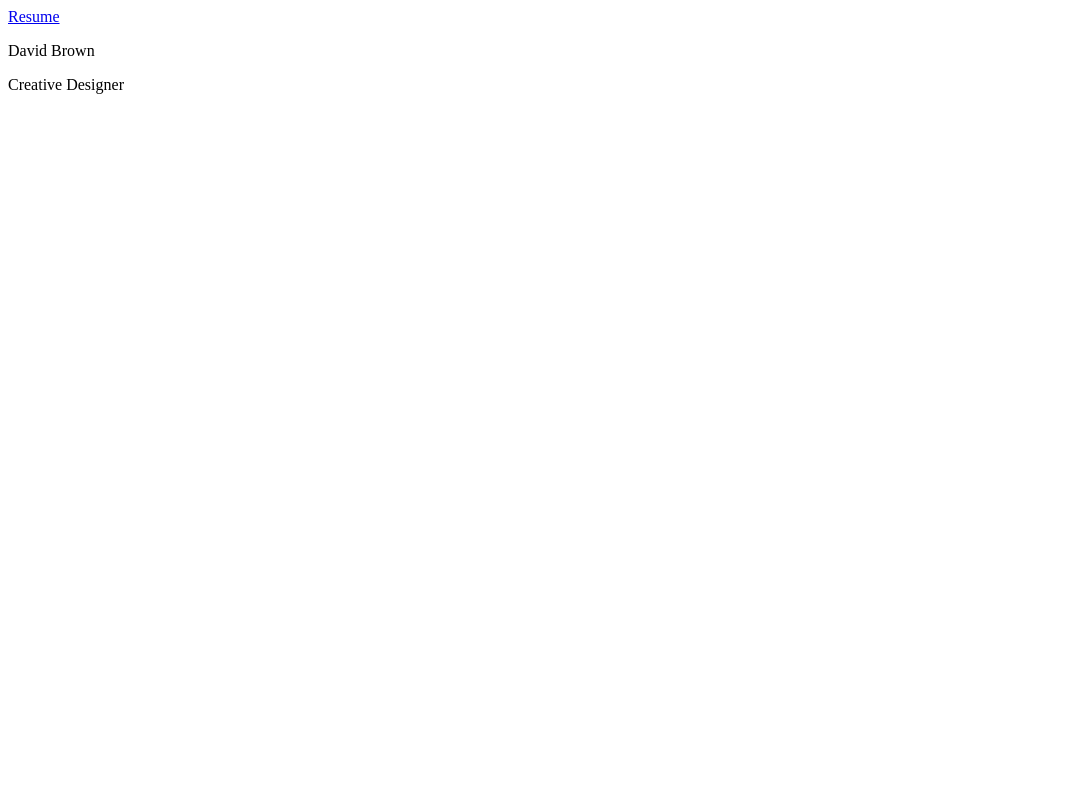
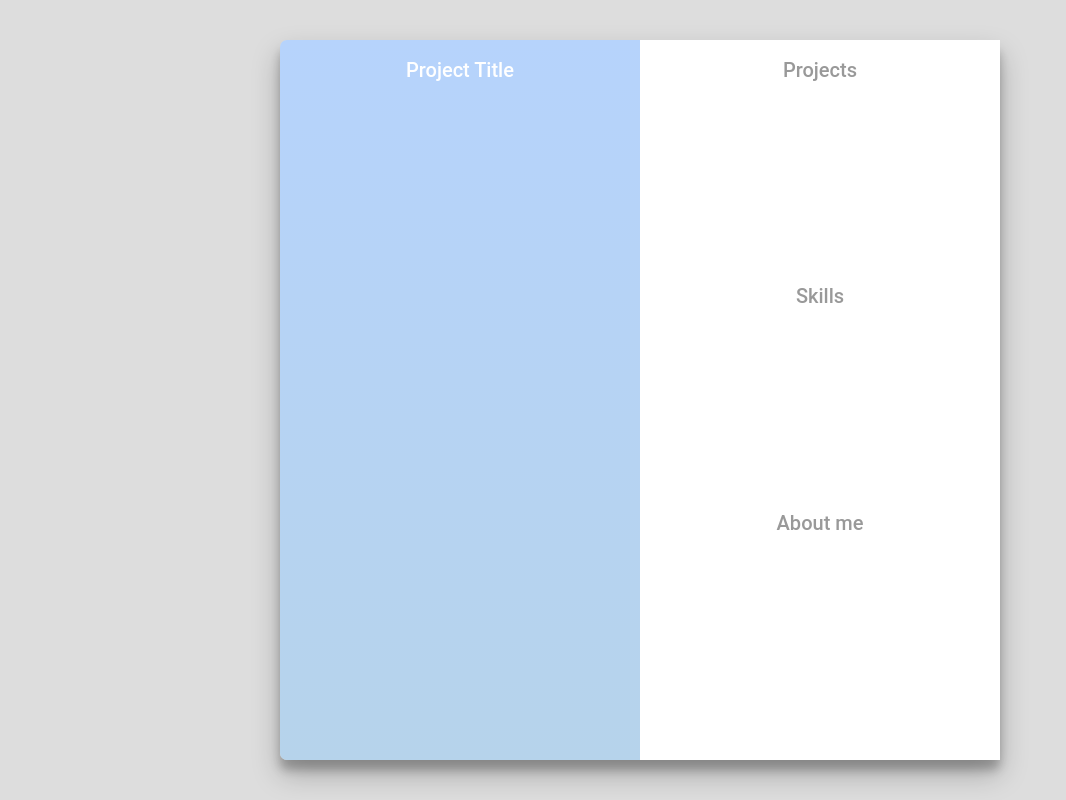
Before and after one commit to justasam/portfolio, a plain HTML site: page index.html in a window 1280 px wide. Shown: the whole page, without its empty margins (0-1066 px from the left). Drawn offline with Linux system fonts and the light colour scheme.

Commit message:
Added some styling

```diff
--- a/index.html
+++ b/index.html
@@ -1,17 +1,28 @@
 <!DOCTYPE html>
 <html lang="en">
 <head>
-    <meta charset="UTF-8">
-    <title>Resume</title>
+  <meta charset="UTF-8">
+  <meta name='viewport' content='width=device-width, initial-scale=1'>
+  <title>Portfolio</title>
+  <link href="https://fonts.googleapis.com/css?family=Roboto:300,400,500" rel="stylesheet">
+  <link rel="stylesheet" href="main.css">
 </head>
 <body>
-    <header>
-        <a href="#resume">Resume</a>
-    </header>
-
-    <div class="biggie">
-        <p>David Brown</p>
-        <p>Creative Designer</p>
+  <div class="container">
+    <div class="project-detail">
+      <h1>Project Title</h1>
     </div>
+    <div class="info">
+      <div class="project-list">
+        <h1>Projects</h1>
+      </div>
+      <div class="skills">
+        <h1>Skills</h1>
+      </div>
+      <div class="about">
+        <h1>About me</h1>
+      </div>
+    </div>
+  </div>
 </body>
 </html>
--- a/main.css
+++ b/main.css
@@ -0,0 +1,105 @@
+/* http://meyerweb.com/eric/tools/css/reset/
+   v2.0 | 20110126
+   Reset CSS
+*/
+html, body, div, span, applet, object, iframe,
+h1, h2, h3, h4, h5, h6, p, blockquote, pre,
+a, abbr, acronym, address, big, cite, code,
+del, dfn, em, img, ins, kbd, q, s, samp,
+small, strike, strong, sub, sup, tt, var,
+b, u, i, center,
+dl, dt, dd, ol, ul, li,
+fieldset, form, label, legend,
+table, caption, tbody, tfoot, thead, tr, th, td,
+article, aside, canvas, details, embed,
+figure, figcaption, footer, header, hgroup,
+menu, nav, output, ruby, section, summary,
+time, mark, audio, video {
+  margin: 0;
+  padding: 0;
+  border: 0;
+  font-size: 100%;
+  font: inherit;
+  vertical-align: baseline;
+}
+/* HTML5 display-role reset for older browsers */
+article, aside, details, figcaption, figure,
+footer, header, hgroup, menu, nav, section {
+  display: block;
+}
+body {
+  line-height: 1;
+}
+ol, ul {
+  list-style: none;
+}
+blockquote, q {
+  quotes: none;
+}
+blockquote:before, blockquote:after,
+q:before, q:after {
+  content: '';
+  content: none;
+}
+table {
+  border-collapse: collapse;
+  border-spacing: 0;
+}
+/* Done reseting */
+
+
+html {
+  font-family: 'Roboto', sans-serif;
+}
+
+body {
+  background: #dddddd;
+}
+
+h1 {
+  font-family: 'Roboto medium';
+}
+
+.container {
+  position: relative;
+  display: block;
+  margin: 0 auto;
+  margin-top: 5vh;
+  width: 90vh;
+  height: 90vh;
+  border-radius: 7px;
+  box-sizing: border-box;
+  -webkit-box-shadow: 0 14px 28px rgba(0,0,0,0.25), 0 10px 10px rgba(0,0,0,0.22);
+  box-shadow: 0 14px 28px rgba(0,0,0,0.25), 0 10px 10px rgba(0,0,0,0.22);
+}
+
+.container > div {
+  display: inline-block;
+  position: relative;
+  width: 50%;
+  height: 100%;
+  float: left;
+}
+
+.project-detail, .info {
+  padding: 20px;
+  box-sizing: border-box;
+  text-align: center;
+  font-size: 20px;
+}
+
+.project-detail {
+  background: linear-gradient(to bottom, #b6d3fc, #b6d3eb);
+  color: white;
+  border-radius: 7px 0px 0px 7px;
+  cursor: pointer;
+}
+
+.info {
+  color: #999;
+  background: white;
+}
+
+.info > div {
+  height: 33.3%;
+}
```
